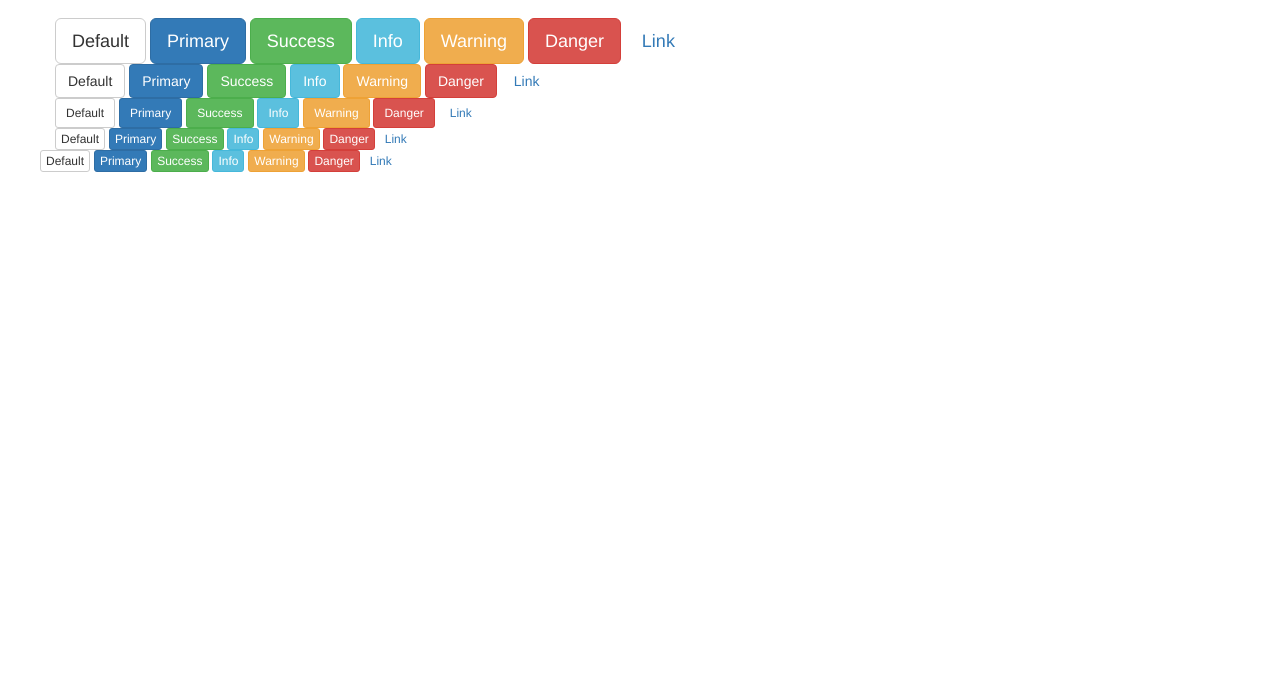
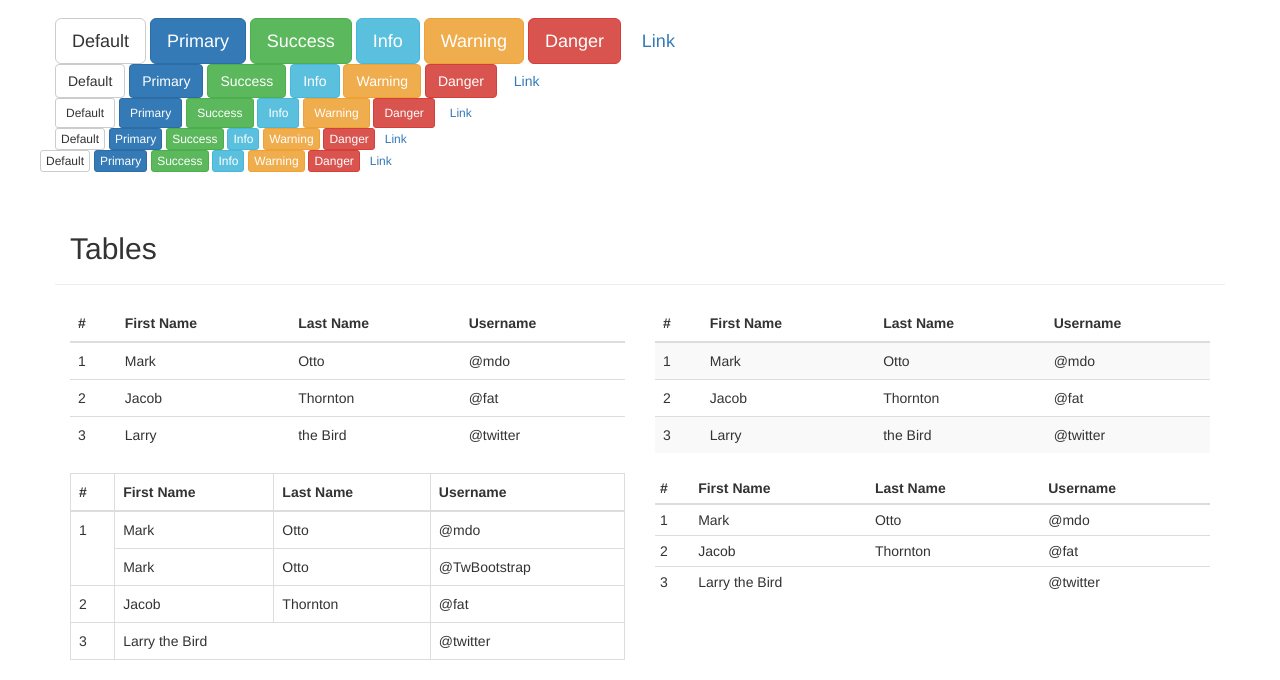
Before and after one commit to mireyasantiago/plantilla-bootstrap, a plain HTML site: page index.html in a window 1280 px wide. Shown: the part 592-1272 px from the top of the page. Before the commit the page ends 800 px from the top, so only its background shows below. Drawn offline with Linux system fonts and the light colour scheme.

Commit message:
seccion tablas

```diff
--- a/index.html
+++ b/index.html
@@ -131,6 +131,153 @@
         </div>
     </section>
 
+    <!-- Area de Tablas  ------------------------------------------------------>
+
+    <section  class="container">
+      <div class="row espacioAbajo">
+        <div class=" col-md-12 page-header">
+          <h2>Tables</h2>
+        </div>
+      </div>
+      <div class="row espacioAbajo">
+        <div class="col-md-6">
+          <table class="table">
+            <thead>
+              <tr>
+                <th>#</th>
+                <th>First Name</th>
+                <th>Last Name</th>
+                <th>Username</th>
+              </tr>
+            </thead>
+            <tbody>
+              <tr>
+                <td>1</td>
+                <td>Mark</td>
+                <td>Otto</td>
+                <td>@mdo</td>
+              </tr>
+              <tr>
+                <td>2</td>
+                <td>Jacob</td>
+                <td>Thornton</td>
+                <td>@fat</td>
+              </tr>
+              <tr>
+                <td>3</td>
+                <td>Larry</td>
+                <td>the Bird</td>
+                <td>@twitter</td>
+              </tr>
+            </tbody>
+          </table>
+        </div>
+        <div class="col-md-6">
+          <table class="table table-striped">
+            <thead>
+              <tr>
+                <th>#</th>
+                <th>First Name</th>
+                <th>Last Name</th>
+                <th>Username</th>
+              </tr>
+            </thead>
+            <tbody>
+              <tr>
+                <td>1</td>
+                <td>Mark</td>
+                <td>Otto</td>
+                <td>@mdo</td>
+              </tr>
+              <tr>
+                <td>2</td>
+                <td>Jacob</td>
+                <td>Thornton</td>
+                <td>@fat</td>
+              </tr>
+              <tr>
+                <td>3</td>
+                <td>Larry</td>
+                <td>the Bird</td>
+                <td>@twitter</td>
+              </tr>
+            </tbody>
+          </table>
+        </div>
+      </div>
+      <div class="row espacioAbajo">
+        <div class="col-md-6">
+          <table class="table table-bordered">
+            <thead>
+              <tr>
+                <th>#</th>
+                <th>First Name</th>
+                <th>Last Name</th>
+                <th>Username</th>
+              </tr>
+            </thead>
+            <tbody>
+              <tr>
+                <td rowspan="2">1</td>
+                <td>Mark</td>
+                <td>Otto</td>
+                <td>@mdo</td>
+              </tr>
+              <tr>
+                <td>Mark</td>
+                <td>Otto</td>
+                <td>@TwBootstrap</td>
+              </tr>
+              <tr>
+                <td>2</td>
+                <td>Jacob</td>
+                <td>Thornton</td>
+                <td>@fat</td>
+              </tr>
+              <tr>
+                <td>3</td>
+                <td colspan="2">Larry the Bird</td><!-- se utiliza un colspan para ocupar dos columnas  -->
+                <td>@twitter</td>
+              </tr>
+            </tbody>
+          </table>
+        </div>
+        <div class="col-md-6">
+          <table class="table table-condensed">
+            <thead>
+              <tr>
+                <th>#</th>
+                <th>First Name</th>
+                <th>Last Name</th>
+                <th>Username</th>
+              </tr>
+            </thead>
+            <tbody>
+              <tr>
+                <td>1</td>
+                <td>Mark</td>
+                <td>Otto</td>
+                <td>@mdo</td>
+              </tr>
+              <tr>
+                <td>2</td>
+                <td>Jacob</td>
+                <td>Thornton</td>
+                <td>@fat</td>
+              </tr>
+              <tr>
+                <td>3</td>
+                <td colspan="2">Larry the Bird</td><!-- se utiliza un colspan para ocupar dos columnas  -->
+                <td>@twitter</td>
+              </tr>
+            </tbody>
+          </table>
+        </div>
+      </div>
+    </section>
+
+
+
 
 
 
```
